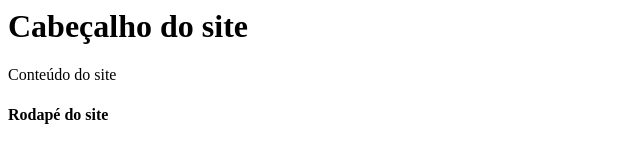
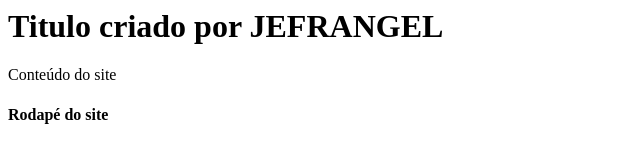
Before and after one commit to jefrangel/curso-git, a plain HTML site: page proposta.html in a window 1280 px wide. Shown: the whole page, without its empty margins (0-640 px from the left). Drawn offline with Linux system fonts and the light colour scheme.

Commit message:
jefrangel poposta de titulo

```diff
--- a/proposta.html
+++ b/proposta.html
@@ -3,7 +3,7 @@
       <title>Proposta 1 para homepage da empresa</title>
     </head>
     <body>
-      <h1>Cabeçalho do site</h1>
+      <h1>Titulo criado por JEFRANGEL</h1>
 
       Conteúdo do site
 
```
